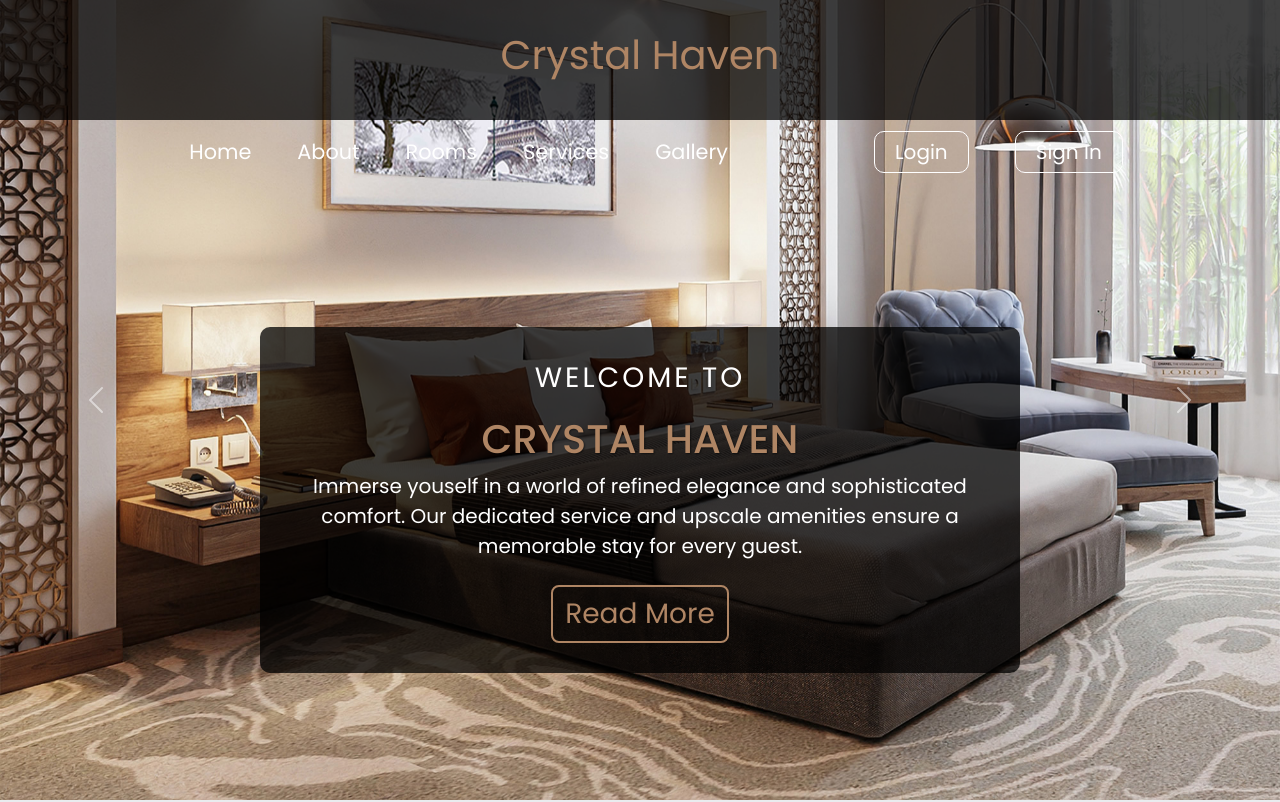
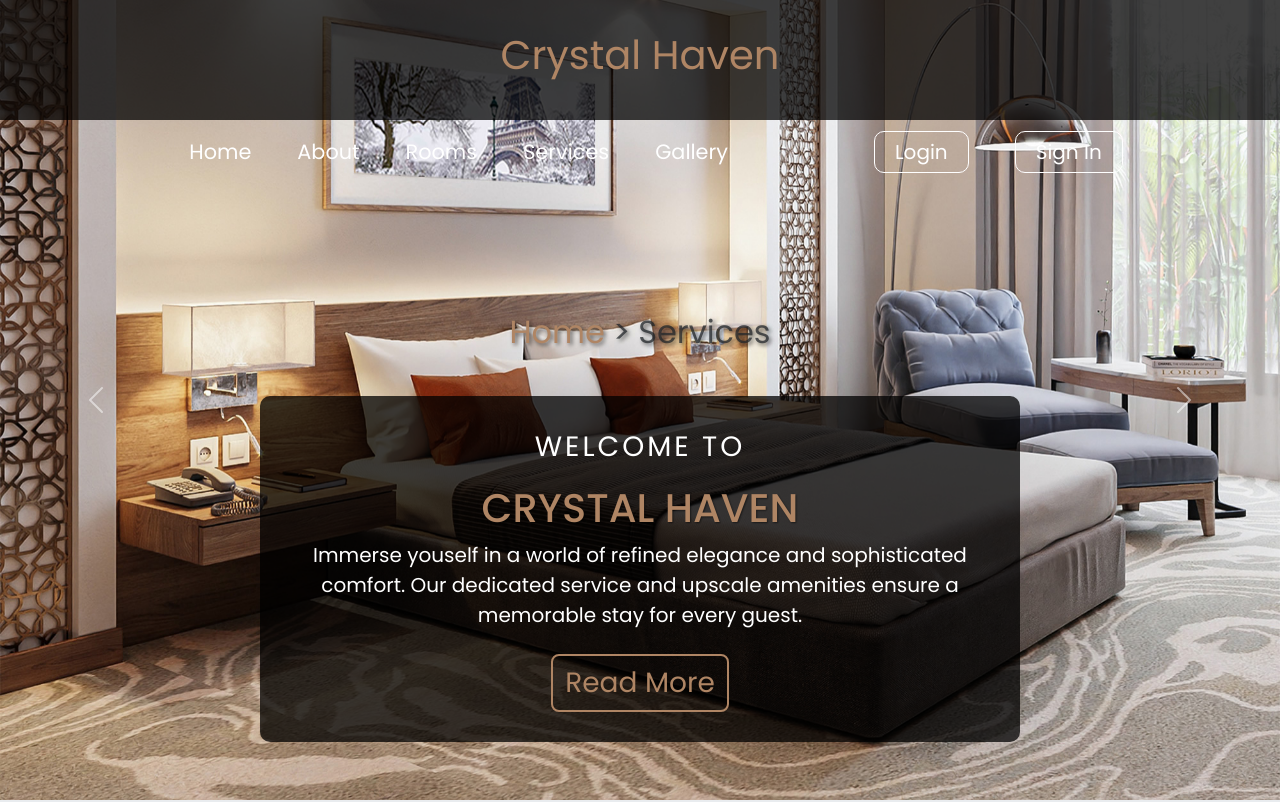
Before and after one commit to Aayush-Hajrani/Crystal-Haven, a plain HTML site: page services.html in a window 1280 px wide. Shown: the top 802 px of the page. Drawn offline with nearby package versions, Linux system fonts and the light colour scheme.

Commit message:
Add files via upload

```diff
--- a/services.html
+++ b/services.html
@@ -40,6 +40,12 @@
             <div
               class="position-absolute end-0 start-0 top-0 bottom-0 z-3 h-100 w-80 d-flex align-items-center           justify-content-center px-3 hero-texts">
               <div class="container">
+                <div style="--bs-breadcrumb-divider: '>';" aria-label="breadcrumb" class="bread-container">
+                  <ol class="breadcrumb fs-2">
+                    <li class="breadcrumb-item"><a href="index.html">Home</a></li>
+                    <li class="breadcrumb-item active" aria-current="page">Services</li>
+                  </ol>
+                </div>
                 <div class="row justify-content-center">
                   <div class="col-12 col-xl-8 text-center hero-info">
                     <span class="d-block text-uppercase ls fs-3 fw-normal mb-3">Welcome to</span>
--- a/style.css
+++ b/style.css
@@ -167,6 +167,21 @@ nav ul li a:hover {
 
 .hero-texts {
     margin-top: 100px;
+}
+
+.breadcrumb{
+    margin-top: 50px;
+    margin-bottom: 40px;
+    color: #af8564;
+    display: flex;
+    align-items: center;
+    justify-content: center;
+    text-shadow: 2px 2px 4px rgba(0, 0, 0, 0.6);
+}
+
+.breadcrumb a{
+    text-decoration: none;
+    color: #af8564;
 }
 
 .hero-carousel-btn {
```
Also changed, not shown: about.html (+6 -0 lines), gallery.html (+6 -0 lines), index.html (+0 -1 lines), rooms.html (+6 -0 lines).
